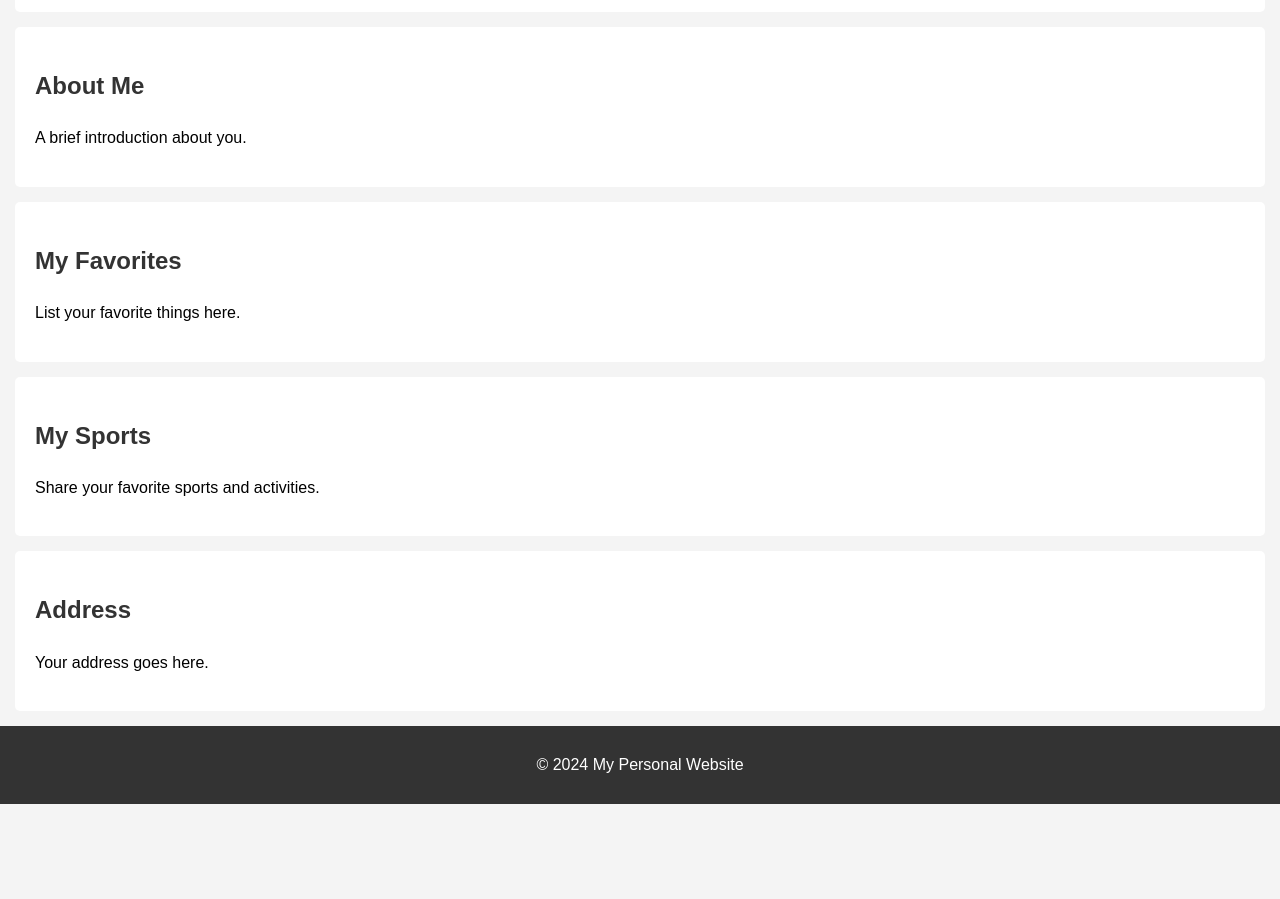
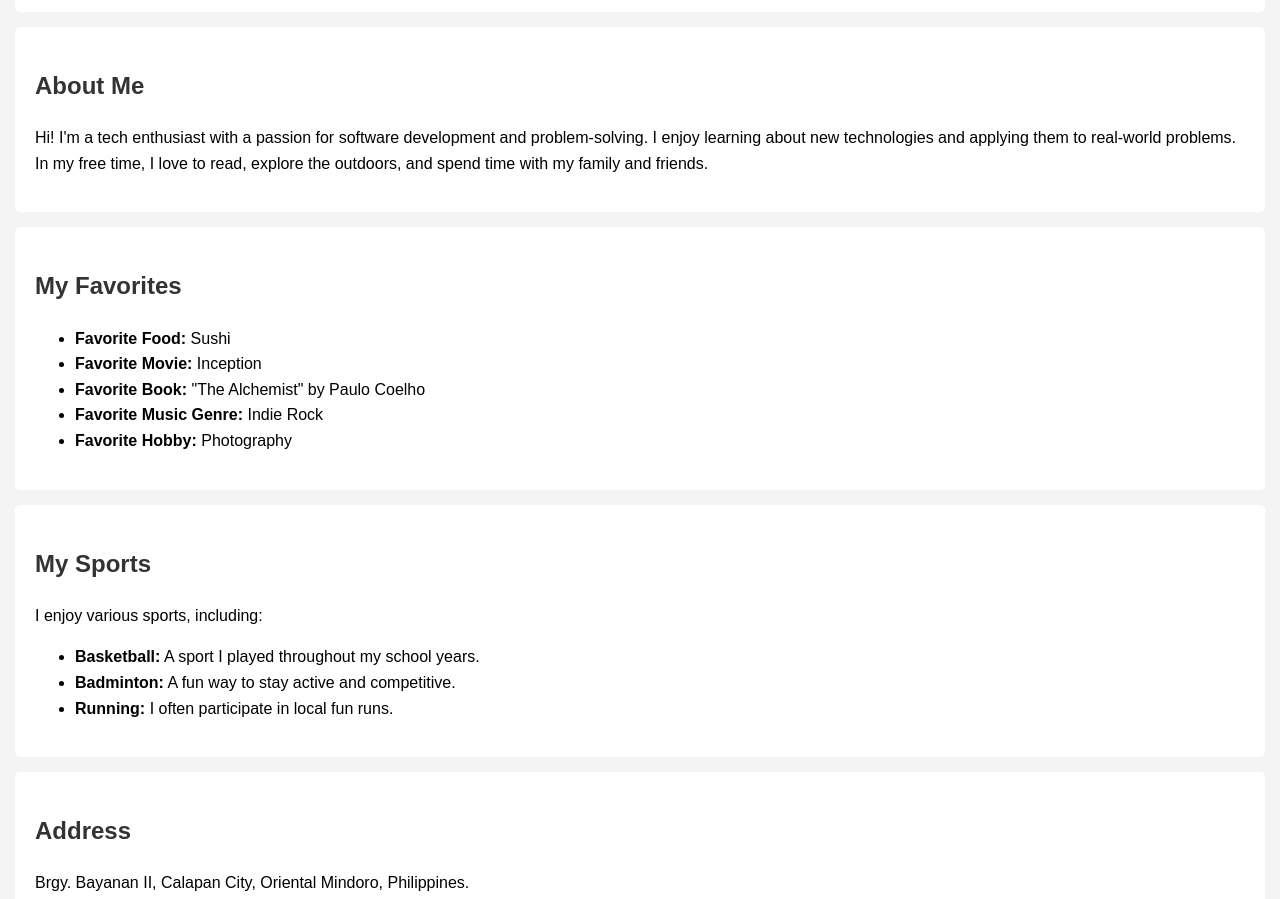
Before and after one commit to jrussdln/devconicp, a plain HTML site: page src/index.html in a window 1280 px wide. Shown: the part 760-1659 px from the top of the page. Before the commit the page ends 1564 px from the top, so only its background shows below. Drawn offline with Linux system fonts and the light colour scheme.

Commit message:
index.html

```diff
--- a/src/index.html
+++ b/src/index.html
@@ -28,24 +28,35 @@
         <p>I'm <b>John Russell Dalina</b>, <b>20 years of age</b>, currently living in <b><i>Brgy. Bayanan II, Calapan City, Oriental Mindoro.</b> I'm currently taking a bachelor's degree of Bachelor of Science in Information Systems at City College of Calapan.</i></p>
     </section>
 
-    <section id="about">
+   <section id="about">
         <h2>About Me</h2>
-        <p>A brief introduction about you.</p>
+        <p>Hi! I'm a tech enthusiast with a passion for software development and problem-solving. I enjoy learning about new technologies and applying them to real-world problems. In my free time, I love to read, explore the outdoors, and spend time with my family and friends.</p>
     </section>
 
     <section id="favorites">
         <h2>My Favorites</h2>
-        <p>List your favorite things here.</p>
+        <ul>
+            <li><b>Favorite Food:</b> Sushi</li>
+            <li><b>Favorite Movie:</b> Inception</li>
+            <li><b>Favorite Book:</b> "The Alchemist" by Paulo Coelho</li>
+            <li><b>Favorite Music Genre:</b> Indie Rock</li>
+            <li><b>Favorite Hobby:</b> Photography</li>
+        </ul>
     </section>
 
     <section id="sports">
         <h2>My Sports</h2>
-        <p>Share your favorite sports and activities.</p>
+        <p>I enjoy various sports, including:</p>
+        <ul>
+            <li><b>Basketball:</b> A sport I played throughout my school years.</li>
+            <li><b>Badminton:</b> A fun way to stay active and competitive.</li>
+            <li><b>Running:</b> I often participate in local fun runs.</li>
+        </ul>
     </section>
 
     <section id="address">
         <h2>Address</h2>
-        <p>Your address goes here.</p>
+        <p>Brgy. Bayanan II, Calapan City, Oriental Mindoro, Philippines.</p>
     </section>
 
     <footer>
@@ -53,7 +64,6 @@
     </footer>
 
     <script src="script.js"></script>
-
 </body>
 
 </html>
```
